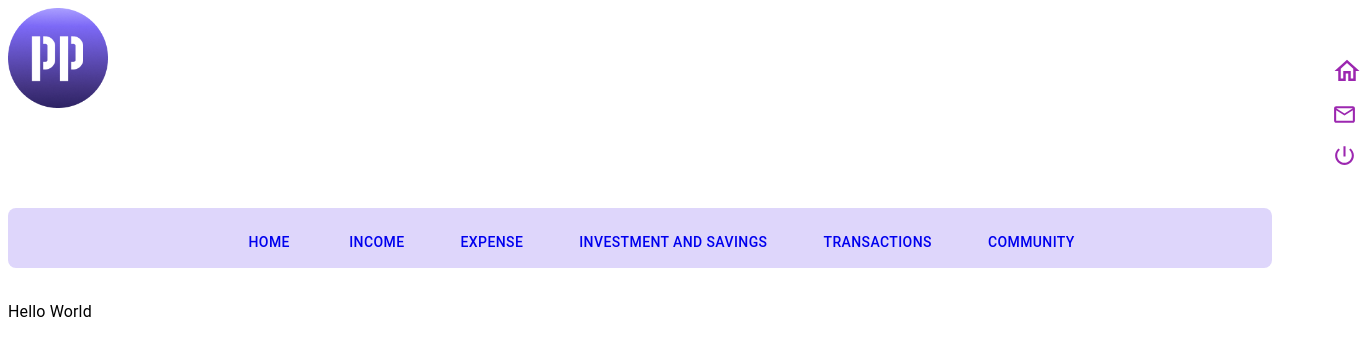
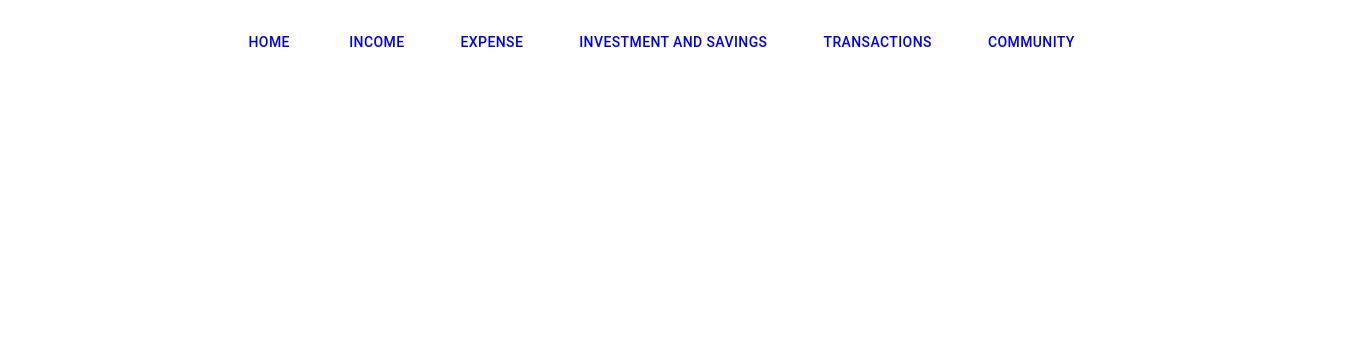
Before and after one commit to nippaR/Pocket_Pulse, a React (Create React App) app in the folder client/pocket-pulse/: page / in a window 1280 px wide. Shown: the top 356 px of the page, 1370 px wide, since content can reach past the window. Built offline with nearby package versions, Linux system fonts and the light colour scheme.

Commit message:
modified header and home pages

```diff
--- a/client/pocket-pulse/src/pages/Header.js
+++ b/client/pocket-pulse/src/pages/Header.js
@@ -1,11 +1,7 @@
-import { Box, Button, Grid, IconButton, Stack } from '@mui/material';
+import { Box, Button, Grid, Stack } from '@mui/material';
 import React from 'react';
 import { Link as RouterLink } from 'react-router-dom';
-import IMG1 from '../Assets/pplogo.png';
-import HomeOutlinedIcon from '@mui/icons-material/HomeOutlined';
-import EmailOutlinedIcon from '@mui/icons-material/EmailOutlined';
-import PowerSettingsNewOutlinedIcon from '@mui/icons-material/PowerSettingsNewOutlined';
-// import SearchIcon from '@mui/icons-material/Search';
+
 
 
 const handleRefresh = () => {
@@ -14,31 +10,6 @@ const handleRefresh = () => {
   export default function Header() {
     return (
       <Grid>
-        <Box>
-        <Stack direction="row" gap={152} >
-            <Box sx={{}}>
-              <img src={IMG1} alt="Pocket Pulse Logo" style={{width: '100px', height: '100px'}}/>
-            </Box>
-
-            <Box sx={{mt:5}}>
-              <IconButton aria-label="Home" color='secondary'>
-              <HomeOutlinedIcon sx={{fontSize:'30px'}} />
-              </IconButton>
-
-              <IconButton aria-label="Meassage" color='secondary'>
-              <EmailOutlinedIcon sx={{fontSize:'25px'}} />
-              </IconButton>
-
-              <IconButton aria-label="Meassage" color='secondary'>
-              <PowerSettingsNewOutlinedIcon sx={{fontSize:'25px'}} />
-              </IconButton>
-
-            </Box>
-        </Stack>
-        </Box>
-
-
-        <Box sx={{backgroundColor:'#DED6FB', fullWidth:'100%', height:'60px', borderRadius:'8px',my:4}}>
 
           <Stack direction="row" justifyContent={'center'} spacing={10} >
             <Box sx={{mt:2}}>
@@ -71,7 +42,6 @@ const handleRefresh = () => {
               Search
             </Button> */}
           </Stack>
-        </Box>
       </Grid>
     );
 }
--- a/client/pocket-pulse/src/pages/Home.js
+++ b/client/pocket-pulse/src/pages/Home.js
@@ -1,19 +1,11 @@
 import React from 'react';
-import {Box,Grid, Typography} from '@mui/material';
+import {Box} from '@mui/material';
 // import BTN from '../components/Button';
-
-
 export default function Home() {
   return (
 
-    <Grid>
+    <Box sx={{backgroundColor: '#000000'}}>
 
-      <Box>
-        <Typography>
-          Hello World
-        </Typography>
-      </Box>
-
-    </Grid>
+    </Box>
   );
 }
```
